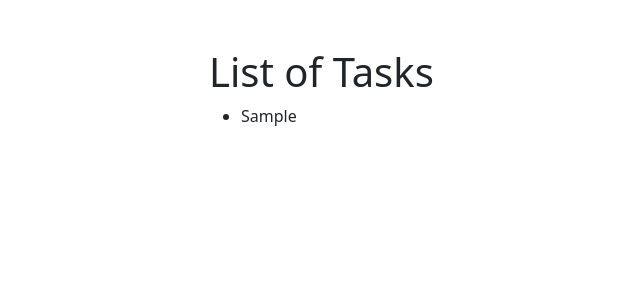
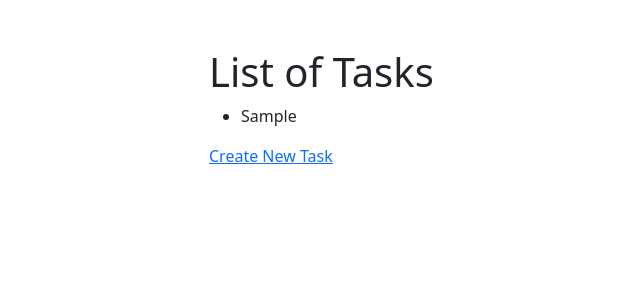
Before and after one commit to hmtareque/django-unchained, a Django app: page /tasks/ in a window 1280 px wide. Shown: the top 300 px of the page, without its empty margins (158-798 px from the left). Run offline with Django 3.2, Linux system fonts and the light colour scheme; tables that the repository leaves empty hold one stand-in row (values such as "Sample post").

Commit message:
task list view added

```diff
--- a/todo/tasks/urls.py
+++ b/todo/tasks/urls.py
@@ -3,5 +3,7 @@ from . import views
 
 app_name = 'tasks'
 urlpatterns = [
-    path('', views.index, name="index")
+    path('', views.index, name="index"),
+    path('create', views.create, name="create"),
+    path('/<int:task_id>/complete', views.complete, name="complete"),
 ]
--- a/todo/tasks/views.py
+++ b/todo/tasks/views.py
@@ -9,3 +9,11 @@ def index(request):
     tasks = Task.objects.all()
     context = {'tasks': tasks}
     return render(request, 'tasks/index.html', context)
+
+# Create new task
+def create(request):
+    return render(request, 'tasks/create.html')
+
+# Complete a task
+def complete(request, task_id):
+    return render(request, 'tasks/create.html')
--- a/todo/templates/tasks/index.html
+++ b/todo/templates/tasks/index.html
@@ -4,7 +4,15 @@
 <h1>List of Tasks</h1>
 <ul>
   {% for task in tasks %}
-  <li>{{ task.task }}</li>
+    <li class="mb-2">
+      {{ task.task }}
+      {% if task.completed_at is false %}
+      <a href="{% url 'tasks:complete' task.id %}" class="btn btn-sm btn-outline-primary">complete</a>
+      {% endif %}
+    </li>
   {% endfor %}
 </ul>
+
+<a href="{% url 'tasks:create' %}">Create New Task</a>
+
 {% endblock %}
```
Also changed, not shown: todo/templates/tasks/create.html (added, +9 -0 lines).
